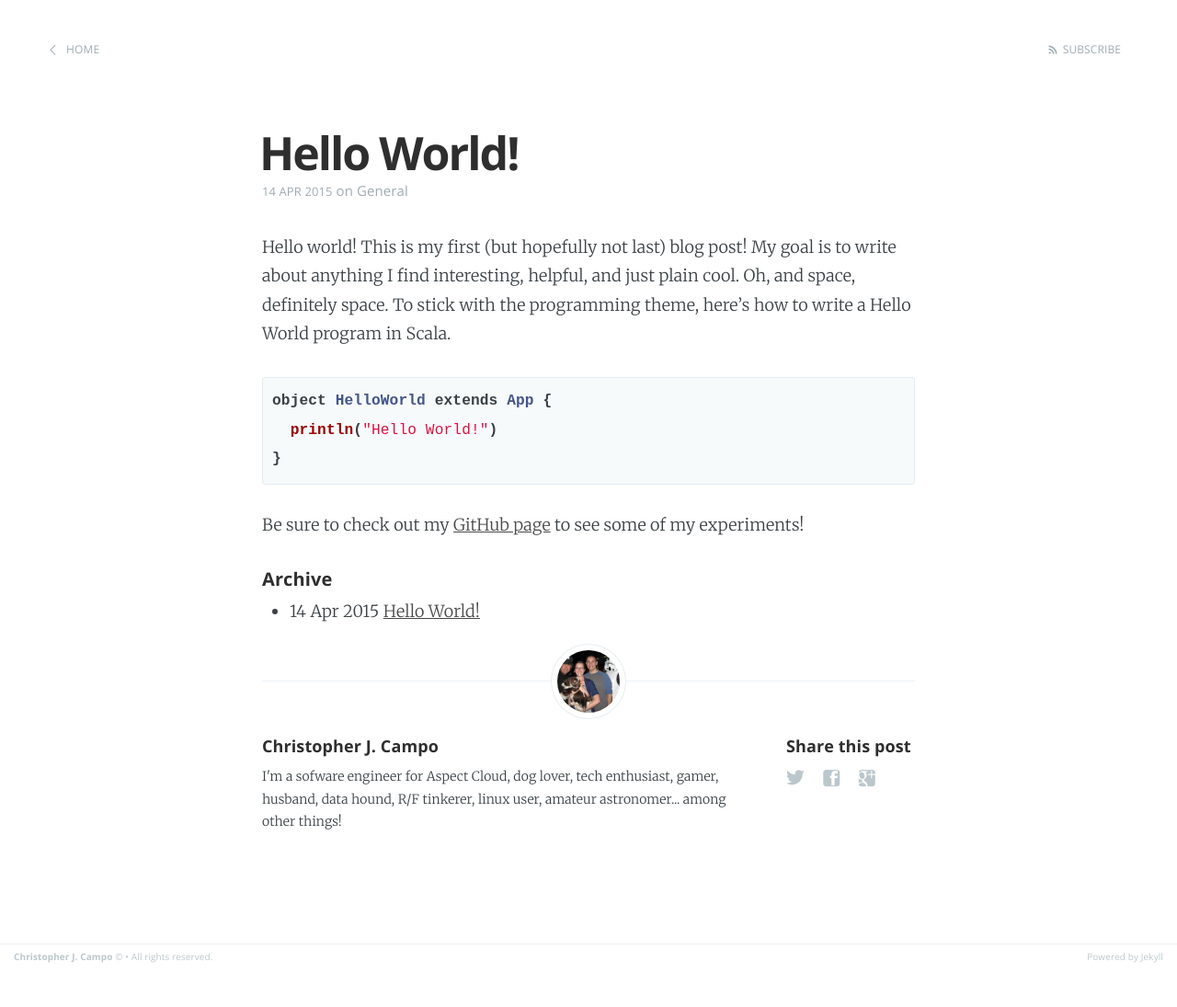
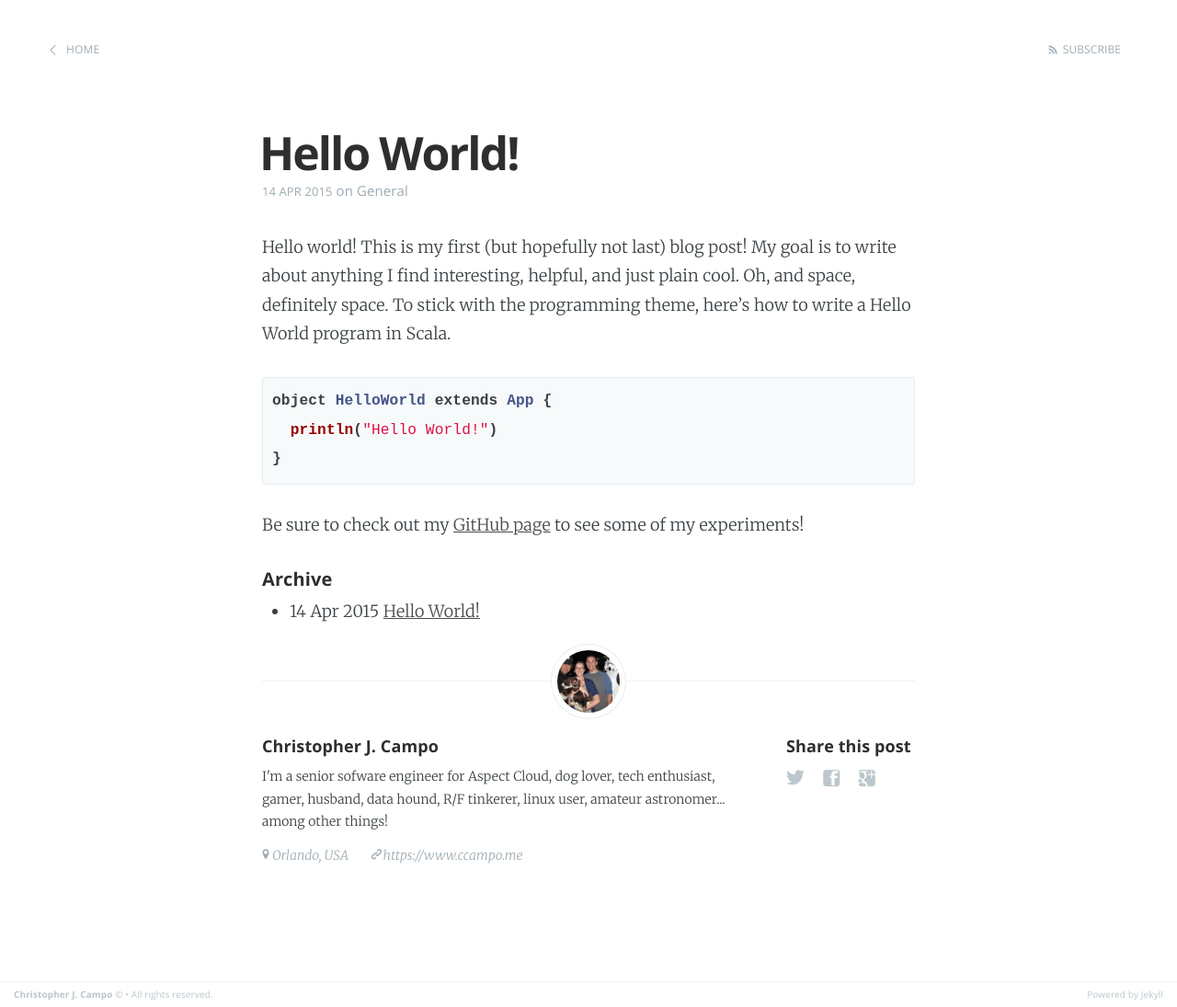
Before and after one commit to ccampo133/ccampo133.github.io, a Jekyll site: the page built from _posts/2015-04-14-hello-world.md, in a window 1280 px wide. Shown: the whole page at 92% size. Built offline with Jekyll 4.4.1, drawn with Linux system fonts in a browser that asks for light colours; comment, search, counter and statistics services are not loaded; before the commit the page ends 1054 px from its top, so only the background shows below that.

Commit message:
Add website and bio template

```diff
--- a/_config.yml
+++ b/_config.yml
@@ -9,11 +9,18 @@ baseurl: /
 domain_name: 'http://www.ccampo.me'
 google_analytics: 'UA-61649602-1'
 
-# Details for the RSS feed generator
+# Author information
 url:            'https://www.ccampo.me'
 enforce_ssl:    'www.ccampo.me'
 author:         'Christopher J. Campo'
+location:       Orlando, USA
+website:        'https://www.ccampo.me'
+bio: >
+    I'm a senior sofware engineer for Aspect Cloud, dog lover, tech enthusiast,
+    gamer, husband, data hound, R/F tinkerer, linux user, amateur astronomer...
+    among other things!
 
+# Required gems
 gems:
-  - jekyll-paginate
-  - jekyll-gist
+    - jekyll-paginate
+    - jekyll-gist
--- a/_layouts/post.html
+++ b/_layouts/post.html
@@ -52,10 +52,19 @@ post_class: post-template
                     <!-- Author Name -->
                     <h4> {{ site.author }} </h4>
                     <!-- Author Bio -->
-                    <p>
-                        I'm a sofware engineer for Aspect Cloud, dog lover, tech enthusiast, gamer, husband, data hound,
-                        R/F tinkerer, linux user, amateur astronomer... among other things!
-                    </p>
+                    {% if site.bio %}
+                    <p>{{site.bio}}</p>
+                    {% else %}
+                    <p>Read <a href="{{site.baseurl}}">more posts</a> by this author.</p>
+                    {% endif %}
+                    <div class="author-meta">
+                        {% if site.location %}
+                        <span class="author-location icon-location">{{site.location}}</span>
+                        {% endif %}
+                        {% if site.website %}
+                        <span class="author-link icon-link"><a href="{{site.website}}">{{site.website}}</a></span>
+                        {% endif %}
+                    </div>
                 </section>
                 {% endif %}
 
```
Lines whose indentation alone changed are shown as unchanged.
